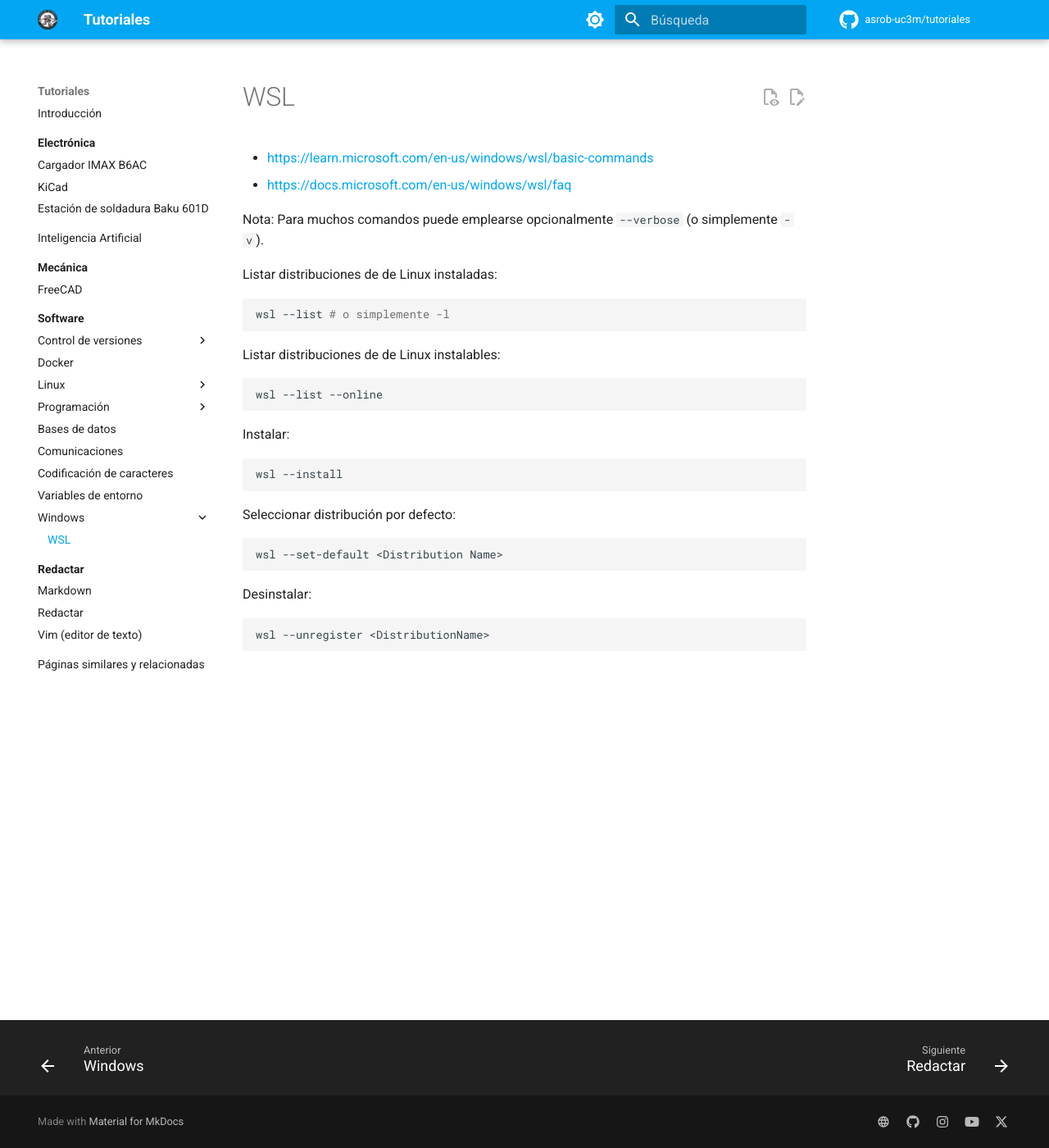
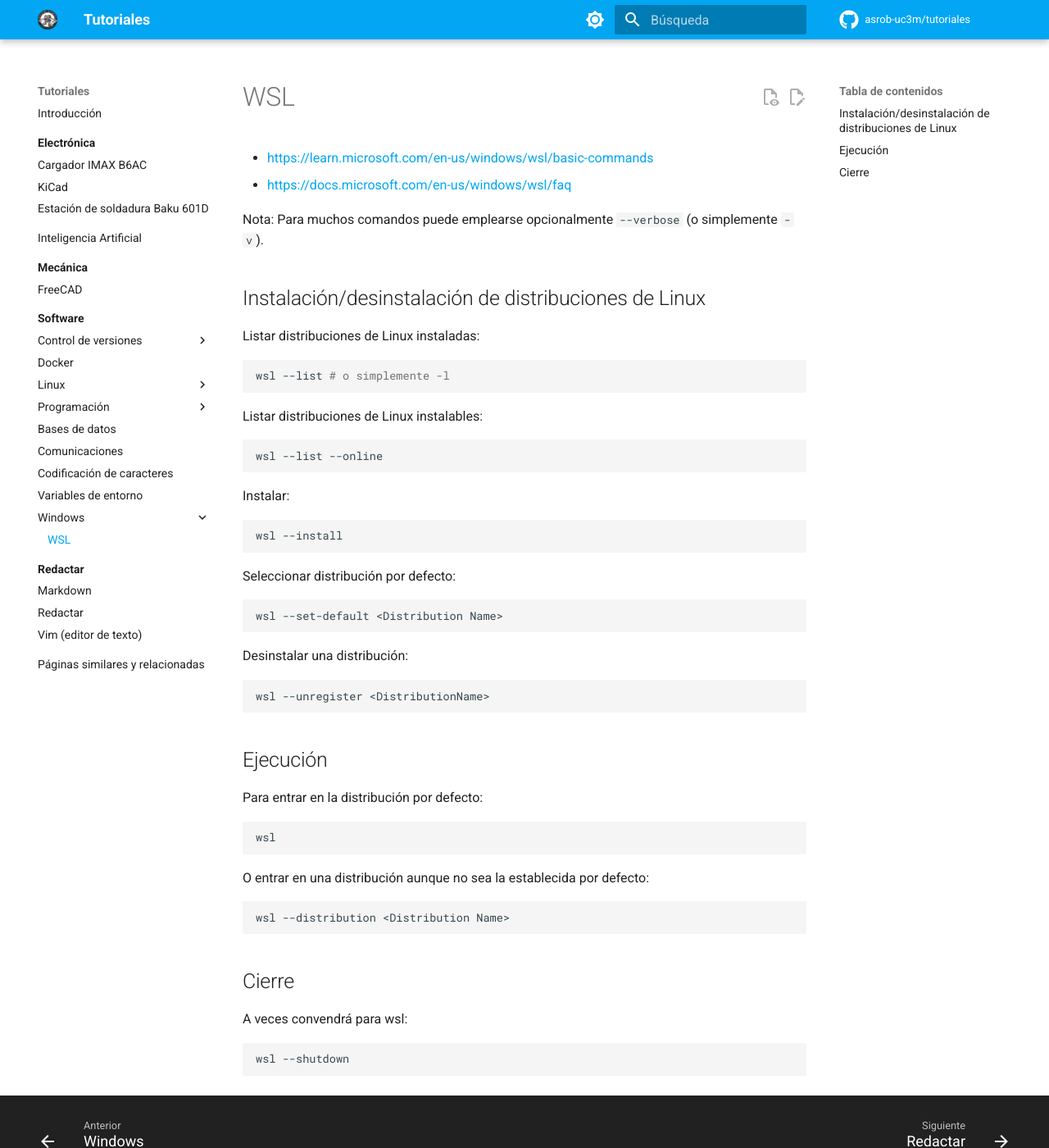
Before and after one commit to asrob-uc3m/tutoriales, an MkDocs documentation site: the page built from docs/software/windows/wsl.md, in a window 1280 px wide and 1400 px high. Shown: the whole window at 82% size. Built offline with MkDocs 1.6.1 and Material for MkDocs 9.7.7, drawn with Linux system fonts in a browser that asks for light colours; comment, search, counter and statistics services are not loaded.

Commit message:
wsl improve doc

````diff
--- a/docs/software/windows/wsl.md
+++ b/docs/software/windows/wsl.md
@@ -5,13 +5,15 @@
 
 Nota: Para muchos comandos puede emplearse opcionalmente `--verbose` (o simplemente `-v`).
 
-Listar distribuciones de de Linux instaladas:
+## Instalación/desinstalación de distribuciones de Linux
+
+Listar distribuciones de Linux instaladas:
 
 ```bash
 wsl --list # o simplemente -l
 ```
 
-Listar distribuciones de de Linux instalables:
+Listar distribuciones de Linux instalables:
 
 ```bash
 wsl --list --online
@@ -29,8 +31,30 @@ Seleccionar distribución por defecto:
 wsl --set-default <Distribution Name>
 ```
 
-Desinstalar:
+Desinstalar una distribución:
 
 ```bash
 wsl --unregister <DistributionName>
 ```
+
+## Ejecución
+
+Para entrar en la distribución por defecto:
+
+```bash
+wsl
+```
+
+O entrar en una distribución aunque no sea la establecida por defecto:
+
+```bash
+wsl --distribution <Distribution Name>
+```
+
+## Cierre
+
+A veces convendrá para wsl:
+
+```bash
+wsl --shutdown
+```
````
